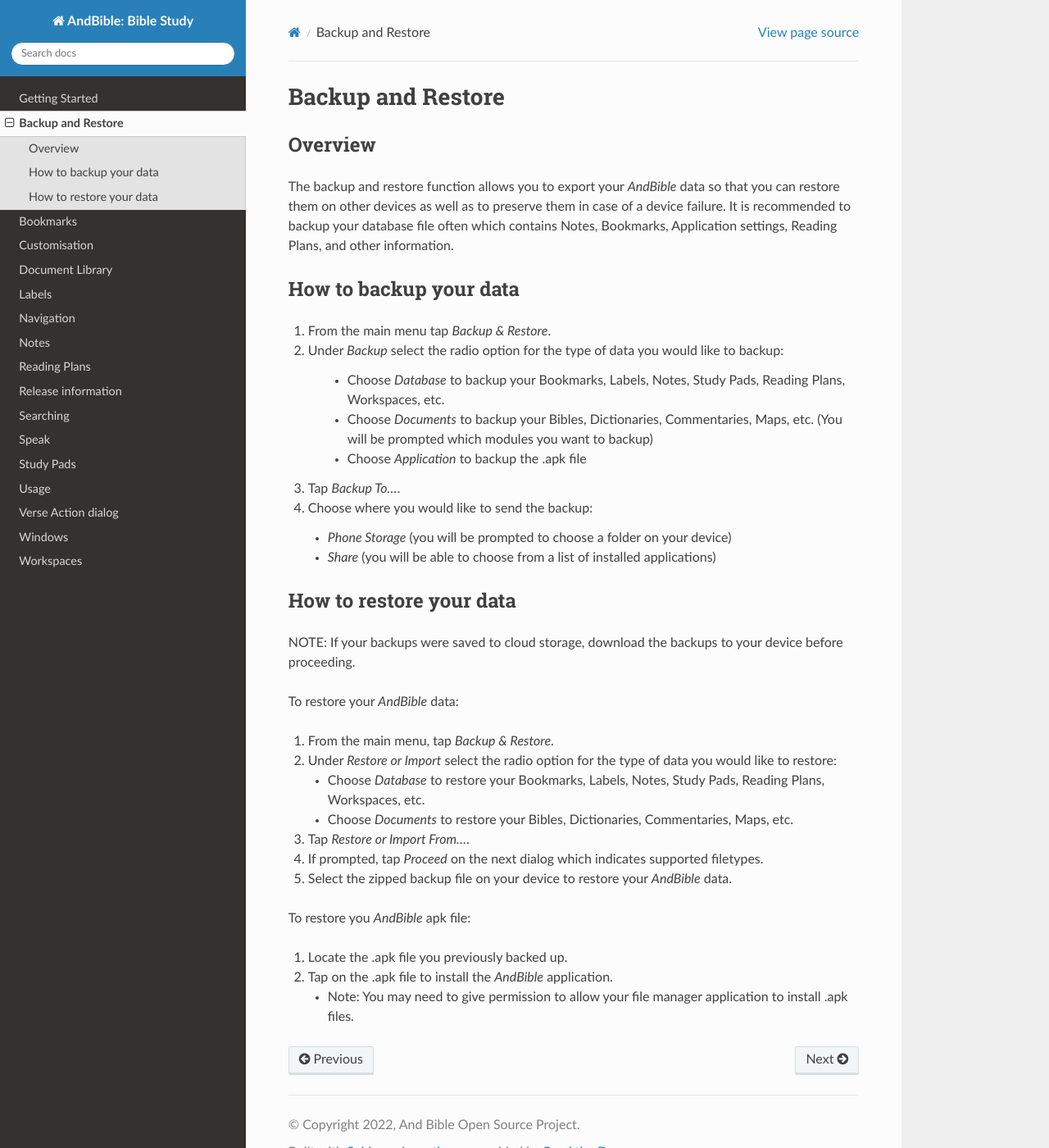
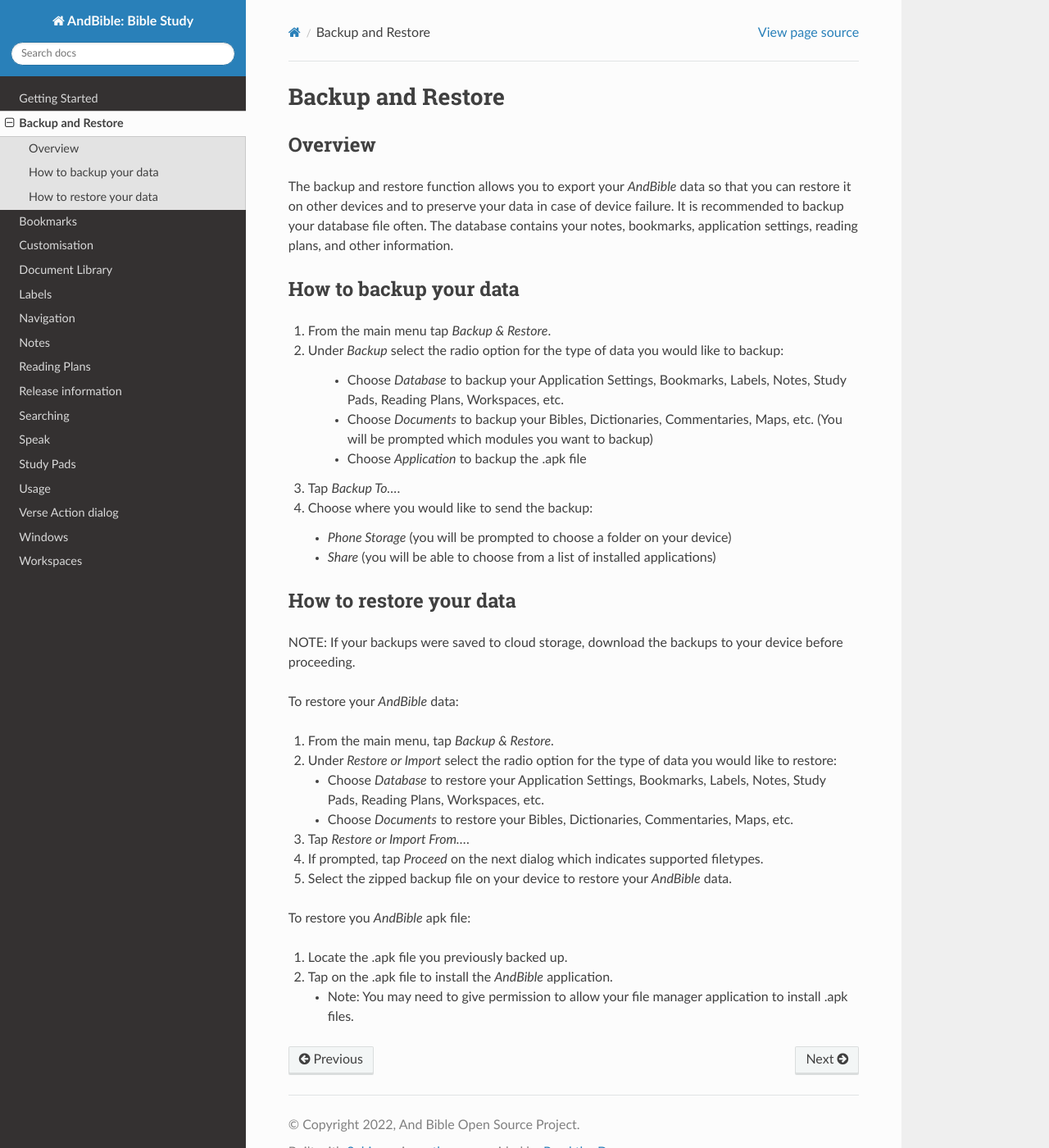
Before and after one commit to AndBible/docs, a Sphinx documentation site: the page built from docs/source/backup_restore.rst, in a window 1280 px wide and 1400 px high. Shown: the whole window at 82% size. Built offline with Sphinx 7.4.7 and the Read the Docs theme 3.1.0, drawn with Linux system fonts in a browser that asks for light colours; pages that are not in the unit, such as notebooks, are missing from menus.

Commit message:
Additional minor changes

```diff
--- a/docs/source/backup_restore.rst
+++ b/docs/source/backup_restore.rst
@@ -5,10 +5,10 @@
 --------
 
 The backup and restore function allows you to export your |app| data so that
-you can restore them on other devices as  well as to preserve them in
-case of a device failure. It is recommended to backup your database file
-often which contains Notes, Bookmarks, Application settings, Reading Plans,
-and other information.
+you can restore it on other devices and to preserve your data in
+case of device failure. It is recommended to backup your database file
+often. The database contains your notes, bookmarks, application settings,
+reading plans, and other information.
 
 How to backup your data
 -----------------------
@@ -17,8 +17,8 @@
 #. Under `Backup` select the radio option for the type of data you would like
    to backup:
 
-    - Choose `Database` to backup your Bookmarks, Labels, Notes,
-      Study Pads, Reading Plans, Workspaces, etc.
+    - Choose `Database` to backup your Application Settings, Bookmarks, Labels,
+      Notes, Study Pads, Reading Plans, Workspaces, etc.
     - Choose `Documents` to backup your Bibles, Dictionaries,
       Commentaries, Maps, etc. (You will be prompted which modules you
       want to backup)
@@ -42,8 +42,8 @@
 #. Under `Restore or Import` select the radio option for the type of data
    you would like to restore:
 
-   - Choose `Database` to restore your Bookmarks, Labels, Notes,
-     Study Pads, Reading Plans, Workspaces, etc.
+   - Choose `Database` to restore your Application Settings, Bookmarks, Labels,
+     Notes, Study Pads, Reading Plans, Workspaces, etc.
    - Choose `Documents` to restore your Bibles, Dictionaries, Commentaries,
      Maps, etc.
 
```
